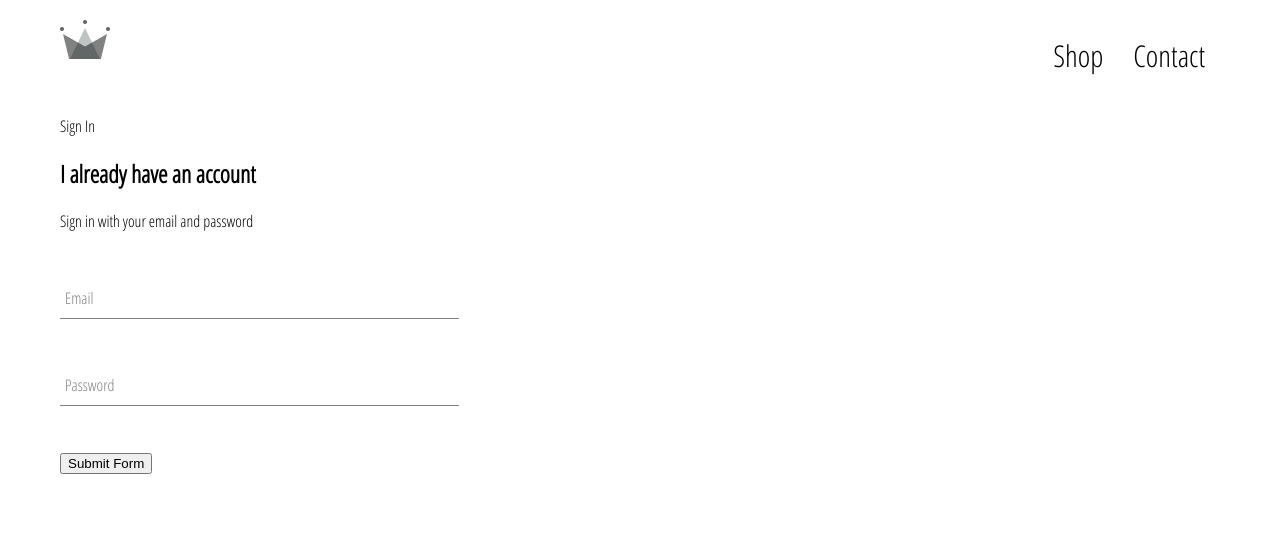
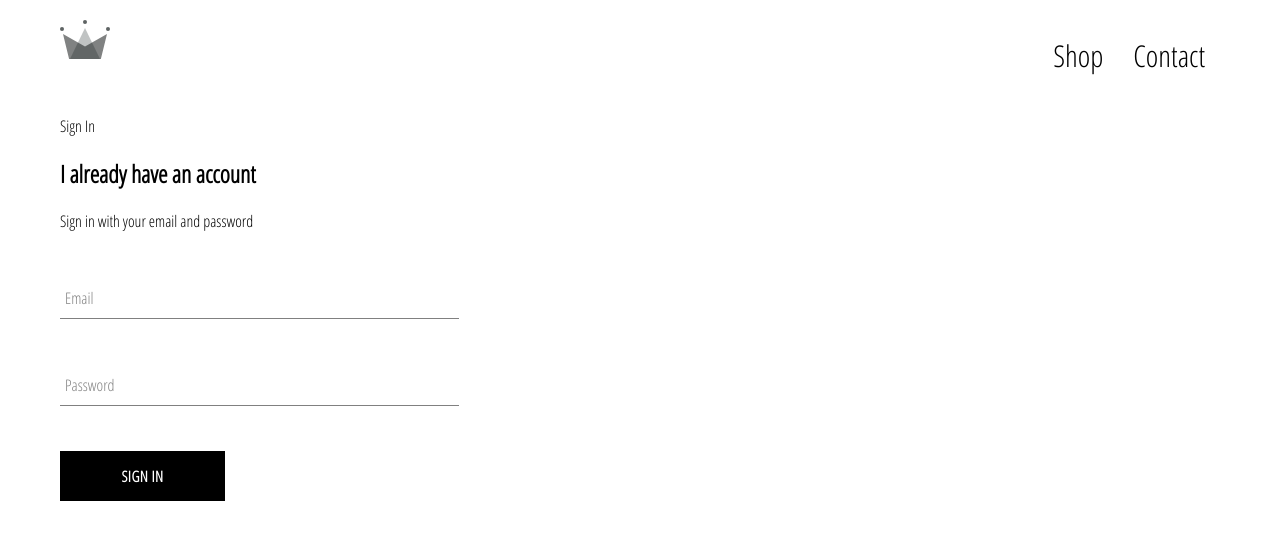
Before and after one commit to ccastell18/React_2019, a React (Create React App) app in the folder ecommerce/clothing_app/: page /signin in a window 1280 px wide. Shown: the top 540 px of the page. Built offline with nearby package versions, Linux system fonts and the light colour scheme.

Commit message:
custom button

```diff
--- /dev/null
+++ b/ecommerce/clothing_app/src/components/custom-button/custom-button.component.jsx
@@ -0,0 +1,11 @@
+import React from 'react';
+
+import './custom-button.styles.scss';
+
+const CustomButton = ({ children, ...otherProps }) => (
+  <button className='custom-button' {...otherProps}>
+    {children}
+  </button>
+)
+
+export default CustomButton;
--- /dev/null
+++ b/ecommerce/clothing_app/src/components/custom-button/custom-button.styles.scss
@@ -0,0 +1,22 @@
+.custom-button {
+  min-width: 165px;
+  width: auto;
+  height: 50px;
+  letter-spacing: 0.5px;
+  line-height: 50px;
+  padding: 0 35px 0 35px;
+  font-size: 15px;
+  background-color: black;
+  color: white;
+  text-transform: uppercase;
+  font-family: 'Open Sans Condensed';
+  font-weight: bolder;
+  border: none;
+  cursor: pointer;
+
+  &:hover {
+    background-color: white;
+    color: black;
+    border: 1px solid black;
+  }
+}
--- a/ecommerce/clothing_app/src/components/sign-in/sign-in.component.jsx
+++ b/ecommerce/clothing_app/src/components/sign-in/sign-in.component.jsx
@@ -1,6 +1,7 @@
 import React from 'react';
 
 import FormInput from '../form-input/form-input.component';
+import CustomButton from '../custom-button/custom-button.component';
 
 import './sign-in.styles.scss';
 
@@ -47,7 +48,7 @@ class SignIn extends React.Component {
             label='Password'
             handleChange={this.handleChange}
             required />
-          <input type="submit" value='Submit Form' />
+          <CustomButton type="submit">Sign In</CustomButton>
         </form>
       </div>
     )
--- a/ecommerce/clothing_app/src/components/sign-in/sign-in.styles.scss
+++ b/ecommerce/clothing_app/src/components/sign-in/sign-in.styles.scss
@@ -1,3 +1,9 @@
 .sign-in{
   width: 30vw;
+  display: flex;
+  flex-direction: column;
+
+  .title{
+    margin: 10px 0;
+  }
 }
```
